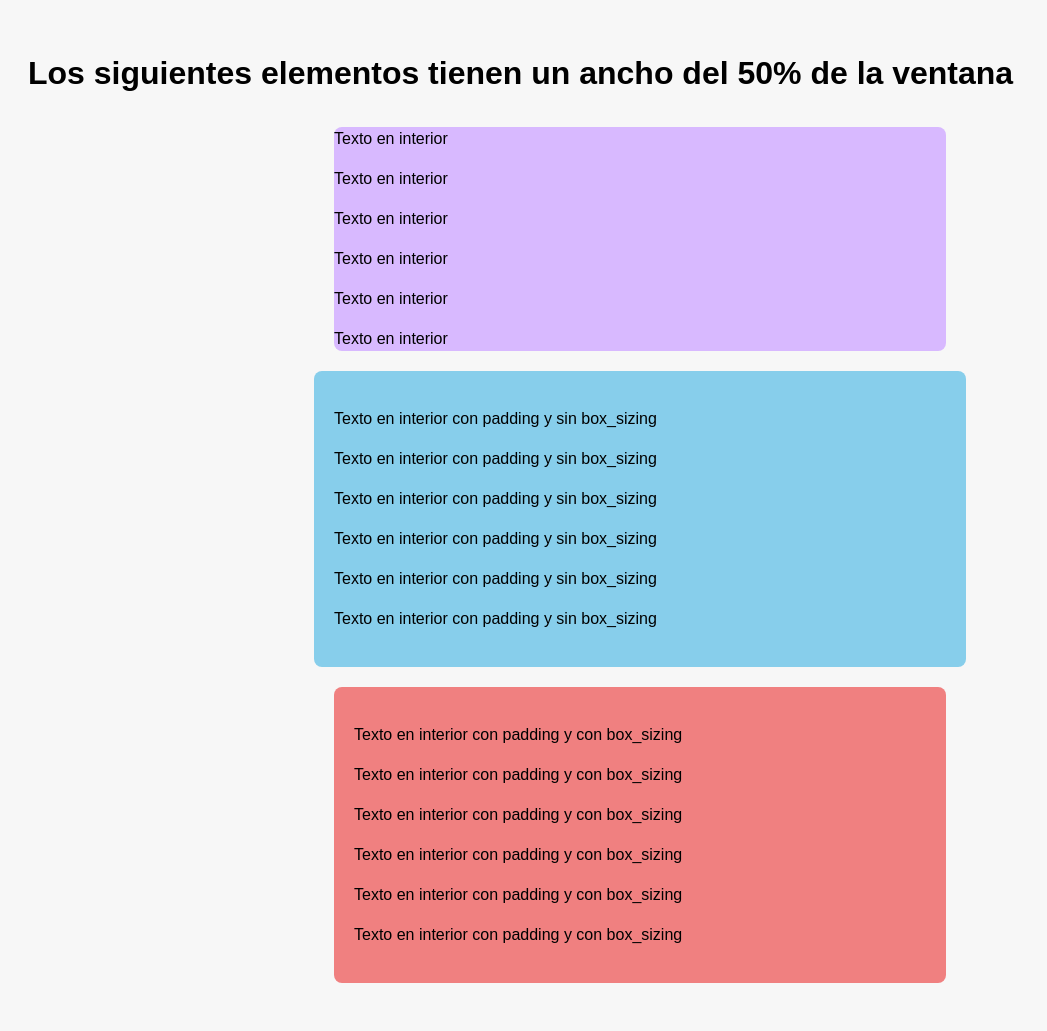
After one commit to NicolasBranca/ProgramacionEnAmbienteDeRedes, a PHP site: page /Css/css08CentradoYPadding/ in a window 1280 px wide. The commit adds this page. Shown: the whole page, without its empty margins (0-1047 px from the left). Run offline with PHP 8.4, Linux system fonts and the light colour scheme.

Commit message:
ej8 - padding y centrado

```diff
--- a/Css/css07BackgroundFijo/index.html
+++ b/Css/css07BackgroundFijo/index.html
@@ -8,6 +8,7 @@
 </head>
 <body>
   <div class="contenedor">
+    <div class="bloque-imagen">
       <p>
         El padding es importante para que el texto no se quede pegado al borde.
         No olvidar usar el box-sizing para que la dimensión de la caja sea exactamente la definida en el width.
@@ -41,5 +42,6 @@
         odio ut finibus pulvinar, orci metus faucibus mauris, nec luctus justo neque id libero.
       </p>
     </div>
+  </div>
 </body>
 </html>
--- /dev/null
+++ b/Css/css08CentradoYPadding/estilo.css
@@ -0,0 +1,34 @@
+body {
+  font-family: Arial, sans-serif;
+  line-height: 1.5;
+  background-color: #f7f7f7;
+  padding: 20px;
+}
+
+h1 {
+  text-align: left;
+  margin-bottom: 30px;
+}
+
+.elemento {
+  width: 50%;
+  margin: 20px auto;
+  border-radius: 8px;
+}
+
+
+.sin-padding {
+  background-color: #d8b9ff;
+}
+
+
+.con-padding {
+  background-color: #87ceeb;
+  padding: 20px;
+}
+
+.con-padding-borderbox {
+  background-color: #f08080;
+  padding: 20px;
+  box-sizing: border-box; /
+}
--- /dev/null
+++ b/Css/css08CentradoYPadding/index.html
@@ -0,0 +1,39 @@
+<!doctype html>
+<html lang="es">
+<head>
+  <meta charset="utf-8">
+  <meta name="viewport" content="width=device-width, initial-scale=1">
+  <title>css08CentradoPadding</title>
+  <link rel="stylesheet" href="estilo.css">
+</head>
+<body>
+  <h1>Los siguientes elementos tienen un ancho del 50% de la ventana</h1>
+
+  <div class="elemento sin-padding">
+    <p>Texto en interior</p>
+    <p>Texto en interior</p>
+    <p>Texto en interior</p>
+    <p>Texto en interior</p>
+    <p>Texto en interior</p>
+    <p>Texto en interior</p>
+  </div>
+
+  <div class="elemento con-padding">
+    <p>Texto en interior con padding y sin box_sizing</p>
+    <p>Texto en interior con padding y sin box_sizing</p>
+    <p>Texto en interior con padding y sin box_sizing</p>
+    <p>Texto en interior con padding y sin box_sizing</p>
+    <p>Texto en interior con padding y sin box_sizing</p>
+    <p>Texto en interior con padding y sin box_sizing</p>
+  </div>
+
+  <div class="elemento con-padding-borderbox">
+    <p>Texto en interior con padding y con box_sizing</p>
+    <p>Texto en interior con padding y con box_sizing</p>
+    <p>Texto en interior con padding y con box_sizing</p>
+    <p>Texto en interior con padding y con box_sizing</p>
+    <p>Texto en interior con padding y con box_sizing</p>
+    <p>Texto en interior con padding y con box_sizing</p>
+  </div>
+</body>
+</html>
```
Also changed, not shown: Css/css07BackgroundFijo/estilo.css (+10 -10 lines). Lines whose indentation alone changed are shown as unchanged.
